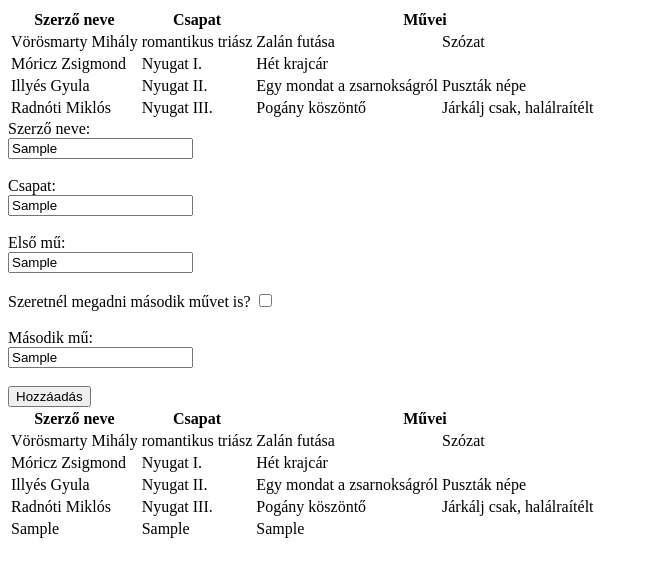
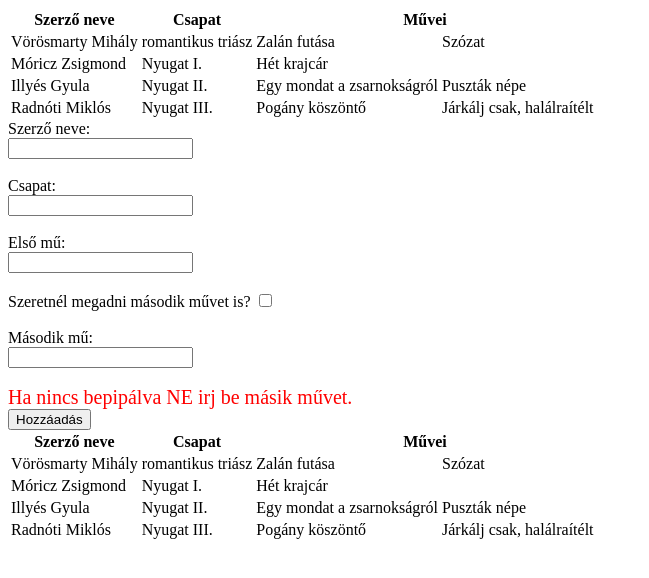
Before and after one commit to Borjarovadasz/jav_szerzo, a plain HTML site: page index.html in a window 1280 px wide. Both pictures are taken after typing "Sample", "Sample", "Sample", "Sample" into the empty fields and a click on the button "Hozzáadás". Shown: the whole page, without its empty margins (0-649 px from the left). Drawn offline with Linux system fonts and the light colour scheme.

Commit message:
egyszeru validacio fuggvenybe szervezese

```diff
--- a/index.html
+++ b/index.html
@@ -2,6 +2,7 @@
 <html lang="en">
 <head>
     <title>Irodalom</title>
+    <link rel="stylesheet" href="style.css">
 </head>
 <body>
     <table>
@@ -21,20 +22,36 @@
         </table>
 
         <form id="form" action="#">
+            <div>
                 <label for="szerzo_nev">Szerző neve:</label><br>
                 <input type="text" id="szerzo_nev" name="szerzo_nev"><br><br>
-
+                <div class="error"></div>
+            </div>
+            <div>
                 <label for="group">Csapat:</label><br>
                 <input type="text" id="group" name="group"><br><br>
-
+                <div class="error"></div>
+            </div>
+            <div>
                 <label for="mu1">Első mű:</label><br>
                 <input type="text" id="mu1" name="mu1"><br><br>
+                <div class="error"></div>
+            </div>
+            <div>
 
                 <label for="masodik">Szeretnél megadni második művet is?</label>
                 <input name="masodik" id="masodik" type="checkbox"><br><br>
-
+                <div class="error"></div>
+            </div>
+            <div>
                 <label for="mu2">Második mű:</label><br>
                 <input type="text" id="mu2" name="mu2"><br><br>
+                <div class="error"></div>
+            </div>
+
+
+
+
 
             <button>Hozzáadás</button>
         </form>
--- a/main.js
+++ b/main.js
@@ -132,16 +132,35 @@ form.addEventListener('submit', function(e) {
 
     let valid  = true
 
+    const form = e.currentTarget
+    const errorhtml = form.querySelectorAll('.error') //a formon belül mindenet aminek error classal rendelkezik beletesszük egy változoba
+    for(const errorelement of errorhtml){  //minden egyes element ami ebben az errorhtml-ben van
+        errorelement.innerHTML = '' //annak legyen az innerhtml-je üres string. (igy eltűnik majd a validácios szöveg ha tényleg irunk valamit)
+    }
+
+
+    function szerzokor(ertek,ertek2,checkbox, uzenet) { // teridocheck függvény aminek a bemeneti paraméteri ertek és uzenet
+        if (ertek.value && ertek2.value && checkbox == false) { // ha az érték nek a tulajdonsága undefined vagy ""
+            const parentElement = ertek2.parentElement; //akkor létrehozunk egy parentelement változot és eltároljuk a bejővő értéknek a parentelementjét
+            const errormsg = parentElement.querySelector('.error'); //majd egy errormsg változóban a bejövő értéknek parentelementjében megkeressük az első error classal rendekező dolgot.
+            if (errormsg) { //ha az errormsg van akkor
+                errormsg.innerHTML = uzenet; //legyen a megadott uzenetünk az
+            }
+            ertek.colSpan = 2
+            ertek2.value = ""
+            valid = false
+        }
+
+    }
+
+    szerzokor(muvei1,muvei2,masodik,"Ha nincs bepipálva NE irj be másik művet.")
+
     if(!szerzoertek || !csapatertek || !muveiertek1) {
         valid = false
     }
 
 
-
-    if(masodik == false) {
-        muveiertek1.colSpan = 2
-        muveiertek2 = ""
-    }
+    form.reset()
 
     if(valid ) {
         const ujadat = { // egy uj objektumot hozunk létre
--- a/style.css
+++ b/style.css
@@ -0,0 +1,4 @@
+.error {
+    color: red;
+    font-size: 20px;
+}
```
Lines whose indentation alone changed are shown as unchanged.
